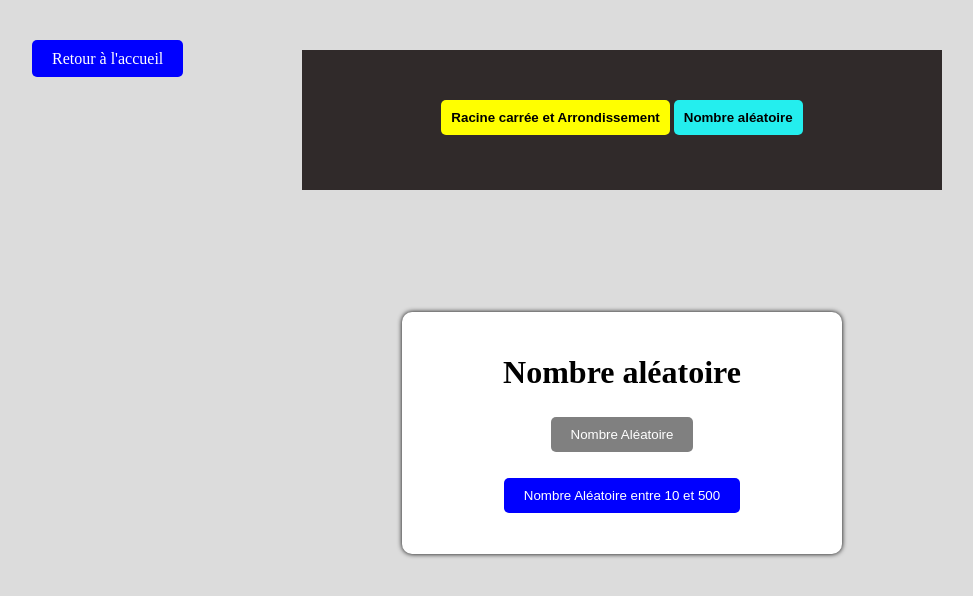
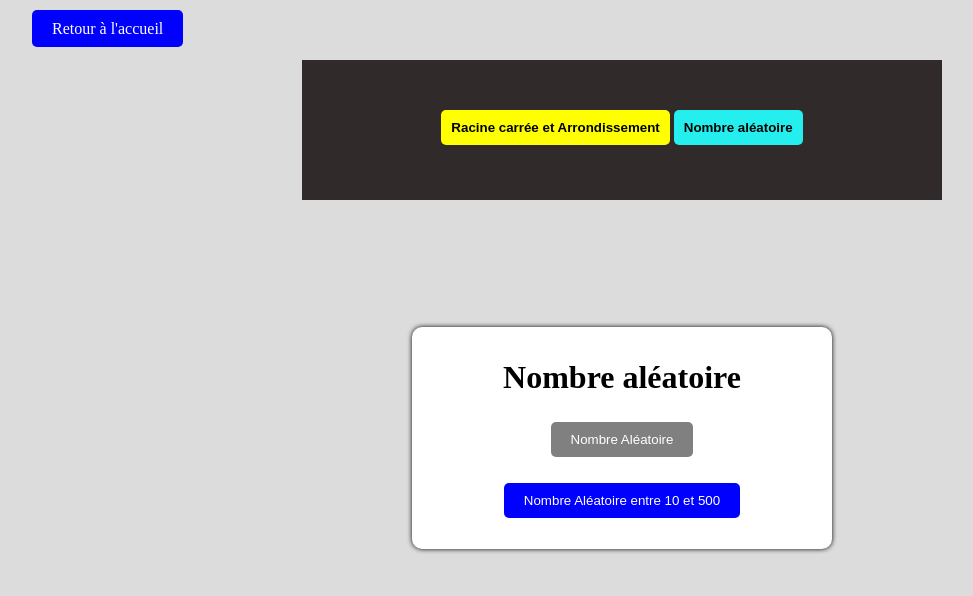
Before and after one commit to Hamed050411/Hamed.karamoko.github.io-, a plain HTML site: page Projets/nombre.html in a window 1280 px wide. Both pictures are taken after a click on the button "Nombre aléatoire". Shown: the whole page, without its empty margins (18-991 px from the left). Drawn offline with Linux system fonts and the light colour scheme.

Commit message:
nombre.html

```diff
--- a/Projets/nombre.html
+++ b/Projets/nombre.html
@@ -1,5 +1,5 @@
 <!DOCTYPE html>
-<html lang="en">
+<html lang="fr">
 <head>
     <meta charset="UTF-8">
     <meta name="viewport" content="width=device-width, initial-scale=1.0">
@@ -14,7 +14,7 @@
         }
         .retour{
             position: absolute;
-            top: 50px;
+            top: 20px;
             left: 50px;
         }
         .retour a{
@@ -22,7 +22,7 @@
         }
         .button{
             position: absolute;
-            top: 50px;
+            top: 60px;
             background: #302a2a;
             width: 600px;
             height: 100px;
@@ -49,11 +49,11 @@
 
         }
         .container-nombre, .container-nombre1{
-            margin-top: 50px;
+            margin-top: 60px;
             display: none;
             text-align: center;
             background: white;
-            padding: 20px;
+            padding: 10px;
             width: 400px;
             border-radius: 10px;
             box-shadow: 0 0 5px black;
@@ -188,7 +188,6 @@
             let aleatoire = Math.floor(Math.random()*100)+1;
             messageA.innerHTML = "Le nombre aléatoire est : " + aleatoire;
             messageA.className = "messageAle";
-            alert(aleatoire);
         }
         //Aléatoire X et Y
 
```
